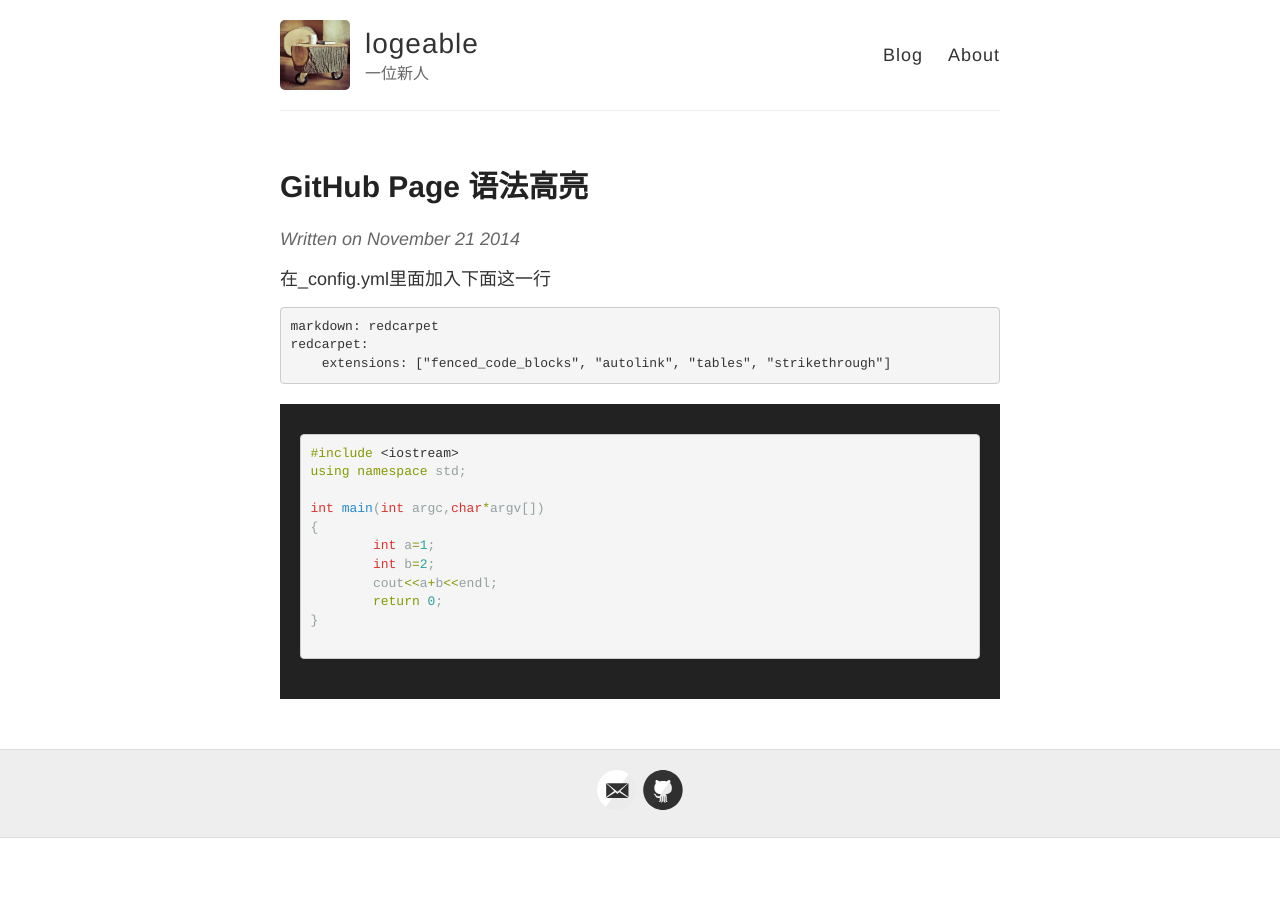
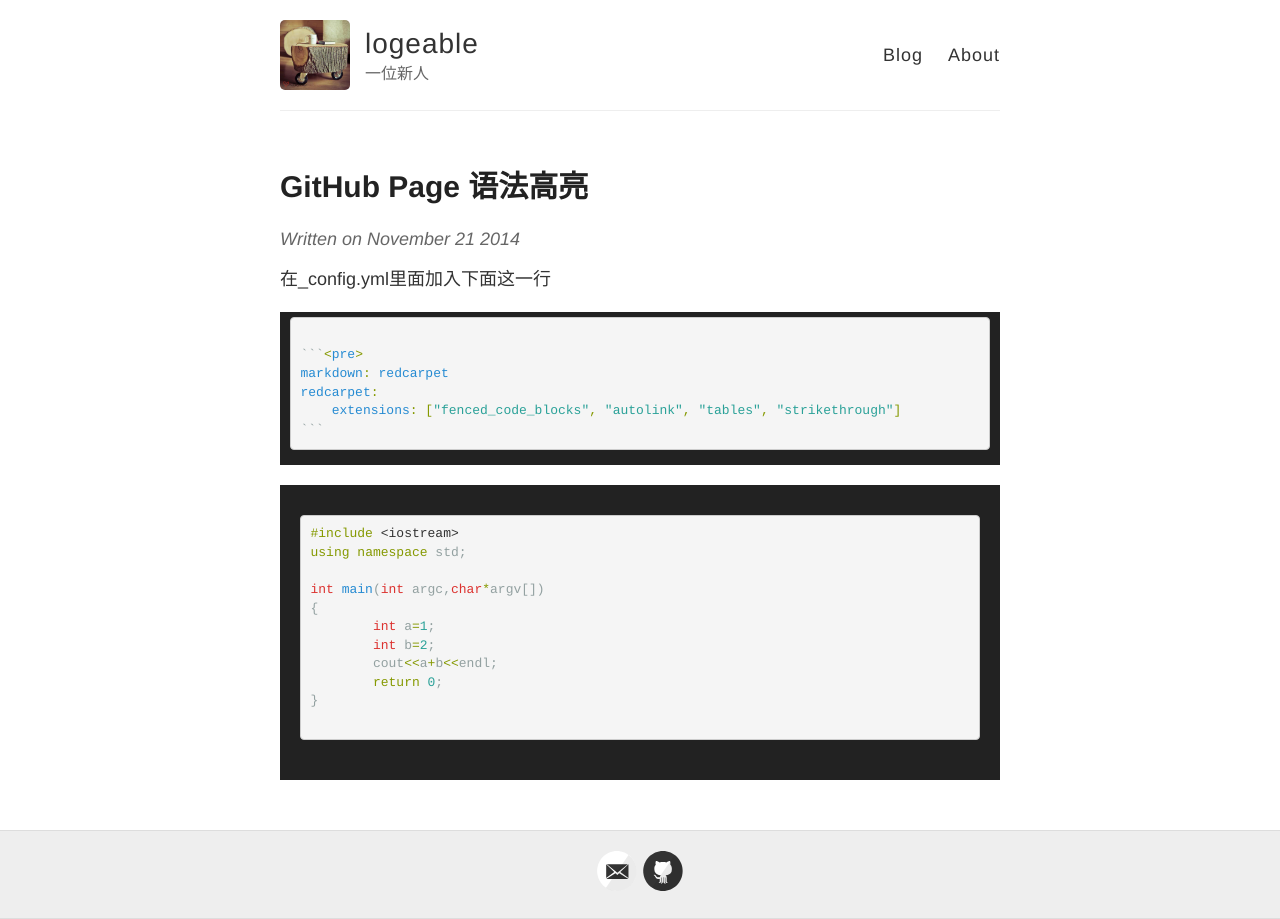
Before and after one commit to logeable/logeable.github.io, a Jekyll site: the page built from _posts/2014-11-21-GitHub Page 语法高亮.md, in a window 1280 px wide. Built offline with Jekyll 4.4.1, drawn with Linux system fonts in a browser that asks for light colours; Markdown is read by kramdown in place of the engine named in the settings.

Commit message:
Update 2014-11-21-GitHub Page 语法高亮.md

````diff
--- a/_posts/2014-11-21-GitHub Page 语法高亮.md
+++ b/_posts/2014-11-21-GitHub Page 语法高亮.md
@@ -5,12 +5,13 @@ category: [syntax,highlight,github page]
 ---
 
 在_config.yml里面加入下面这一行
+{% highlight css %}
 ```<pre>
 markdown: redcarpet
 redcarpet:
     extensions: ["fenced_code_blocks", "autolink", "tables", "strikethrough"]
 ```
-
+{% endhighlight%}
 
 
 ```c++
````
